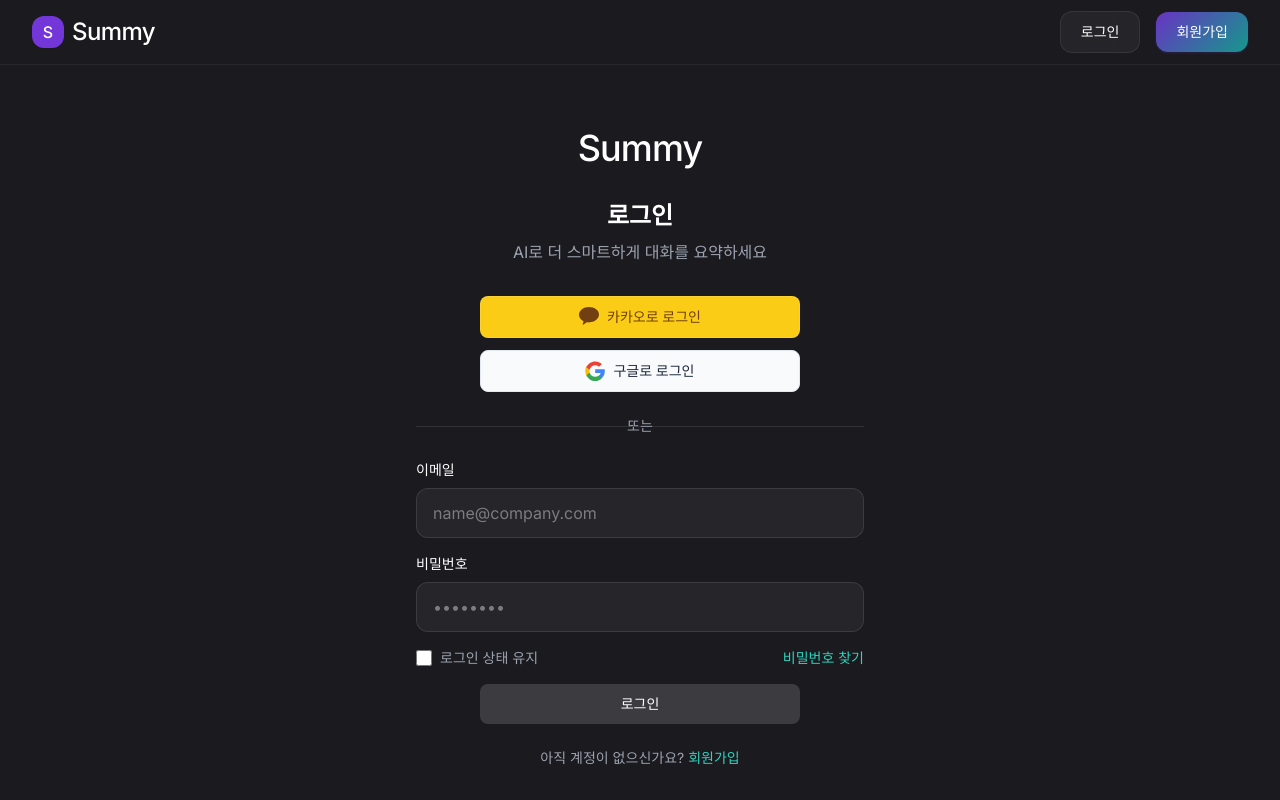
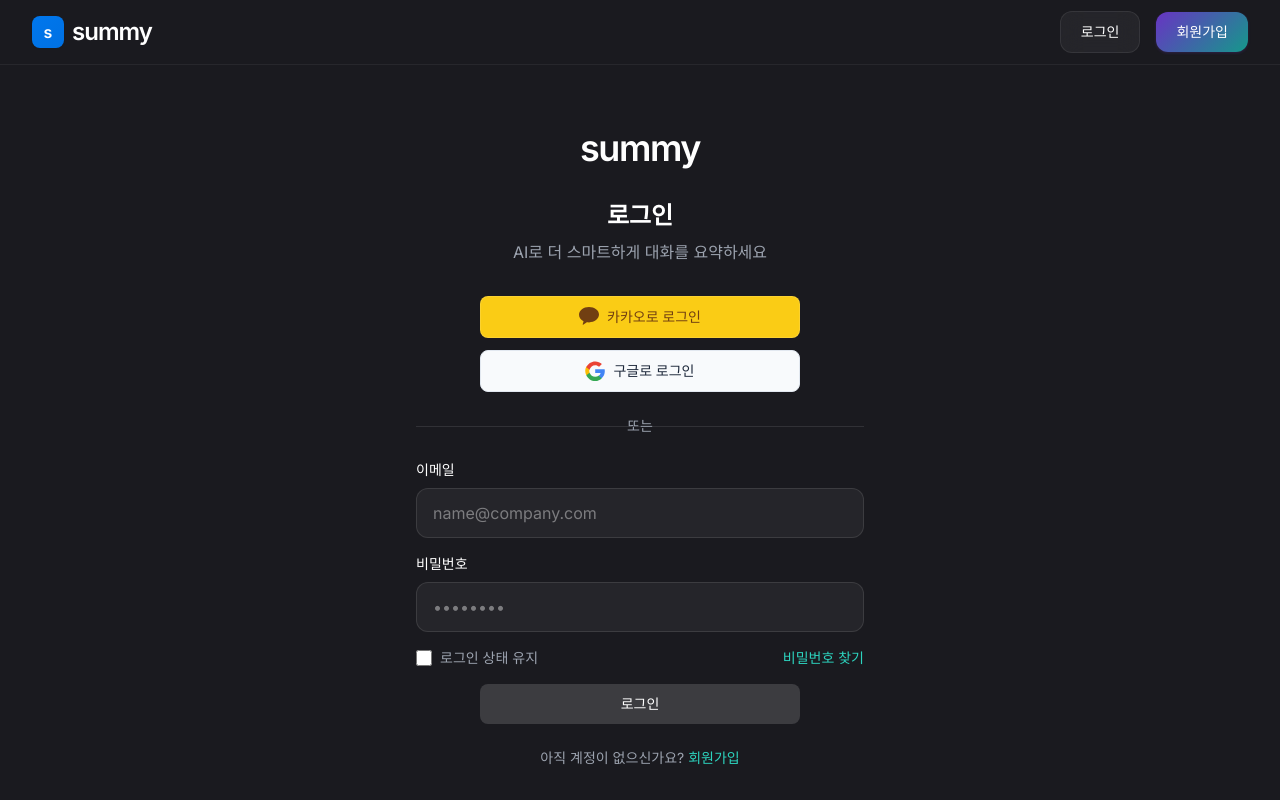
Before and after one commit to FLYLIKEB/summy, a Next.js app: page /login in a window 1280 px wide. Shown: the top 800 px of the page. Built offline with nearby package versions, Linux system fonts and the light colour scheme; no server answers; a web font is replaced by a local one.

Commit message:
로고 디자인 개선 및 통일성 있는 컴포넌트화

```diff
--- a/app/globals.css
+++ b/app/globals.css
@@ -158,6 +158,21 @@
 }
 
 @layer components {
+  /* 로고 스타일 */
+  .logo-text {
+    font-family: var(--font-inter), -apple-system, BlinkMacSystemFont, 'Segoe UI', Roboto, sans-serif;
+    letter-spacing: -0.04em;
+    font-weight: 600;
+  }
+
+  .logo-icon {
+    background: linear-gradient(135deg, #0077ED, #0071e3);
+    border-radius: var(--radius-md);
+    display: flex;
+    align-items: center;
+    justify-content: center;
+  }
+
   /* 공통 라운드 코너 클래스 */
   .rounded-default {
     border-radius: var(--radius-default);
--- a/app/layout.tsx
+++ b/app/layout.tsx
@@ -5,7 +5,12 @@
 import { Navbar } from '@/components/Navbar'
 import Footer from '@/components/Footer'
 
-const inter = Inter({ subsets: ['latin'] })
+// 폰트 설정
+const inter = Inter({
+  subsets: ['latin'],
+  variable: '--font-inter',
+  display: 'swap'
+})
 
 export const metadata: Metadata = {
   title: 'Summy - AI 대화 요약',
@@ -25,8 +30,12 @@
           as="style"
           href="https://cdn.jsdelivr.net/gh/orioncactus/pretendard@v1.3.9/dist/web/static/pretendard.min.css"
         />
+        <link
+          rel="stylesheet"
+          href="https://fonts.googleapis.com/css2?family=Inter:wght@400;500;600;700&display=swap"
+        />
       </head>
-      <body className={inter.className}>
+      <body className={`${inter.className} ${inter.variable}`}>
         <ToastProvider>
           <div className="flex flex-col min-h-screen">
             <Navbar />
--- a/components/ui/Logo.tsx
+++ b/components/ui/Logo.tsx
@@ -39,24 +39,24 @@
     switch (variant) {
       case 'icon':
         return (
-          <div className={`rounded-lg flex items-center justify-center shadow-sm ${iconSize[size]} bg-[#7c3aed] bg-opacity-90`}>
-            <span className="text-white font-medium text-center">S</span>
+          <div className={`logo-icon shadow-sm ${iconSize[size]}`}>
+            <span className="text-white font-semibold text-center">s</span>
           </div>
         )
       case 'text':
         return (
-          <span className={`font-medium tracking-tight text-white ${sizeClasses[size]} transition-all duration-200`}>
-            {size === 'xl' ? 'summy' : 'Summy'}
+          <span className={`logo-text ${sizeClasses[size]} transition-all duration-200`}>
+            summy
           </span>
         )
       case 'full':
         return (
           <div className="flex items-center gap-2">
-            <div className={`rounded-lg flex items-center justify-center shadow-sm ${iconSize[size]} bg-[#7c3aed] bg-opacity-90`}>
-              <span className="text-white font-medium text-center">S</span>
+            <div className={`logo-icon shadow-sm ${iconSize[size]}`}>
+              <span className="text-white font-semibold text-center">s</span>
             </div>
-            <span className={`font-medium tracking-tight text-white ${sizeClasses[size]} transition-all duration-200`}>
-              {size === 'xl' ? 'summy' : 'Summy'}
+            <span className={`logo-text ${sizeClasses[size]} transition-all duration-200`}>
+              summy
             </span>
           </div>
         )
```
